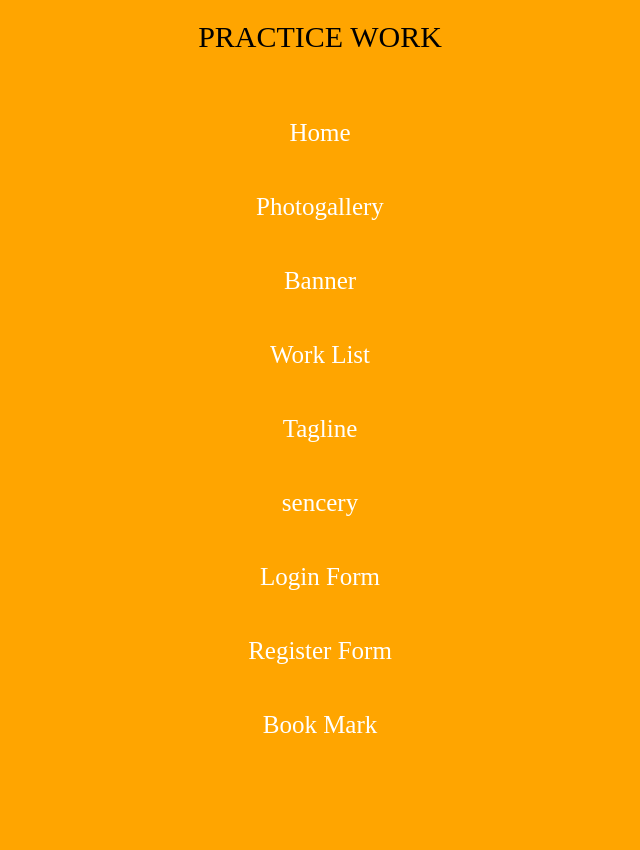
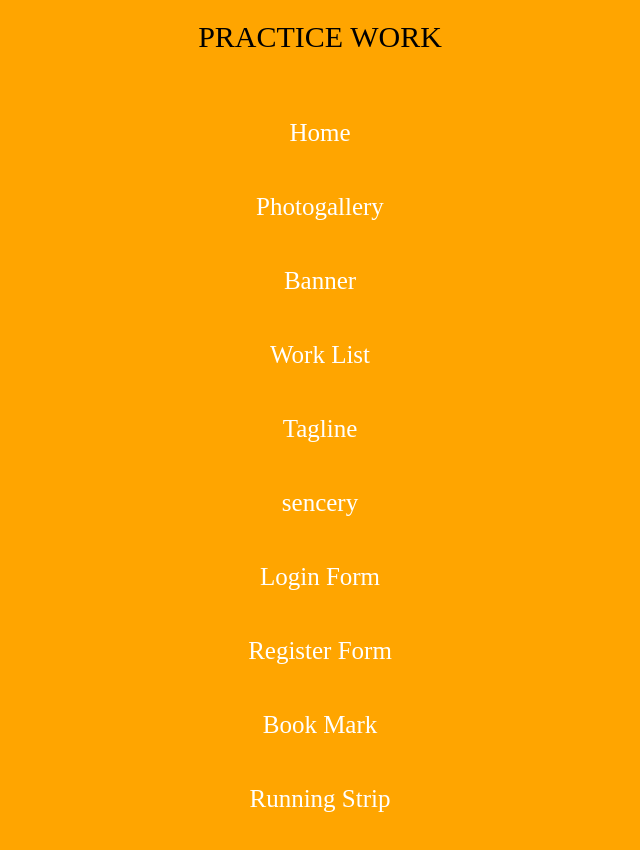
Before and after one commit to gautam960/web-style, a plain HTML site: page test.html in a window 1280 px wide. Shown: the whole page, without its empty margins (320-960 px from the left). Before the commit the page ends 810 px from the top, so only its background shows below. Drawn offline with Linux system fonts and the light colour scheme.

Commit message:
Update test.html

```diff
--- a/test.html
+++ b/test.html
@@ -67,6 +67,7 @@ a:active{color:red;}
 <li><a href="login.html">Login Form</a></li>
 <li><a href="register.html">Register Form</a></li>
 <li><a href="bookmark.html">Book Mark</a></li>
+  <li><a href="runningstrip.html">Running Strip</a></li>
 </ol>
 </nav>
 </body>
```
